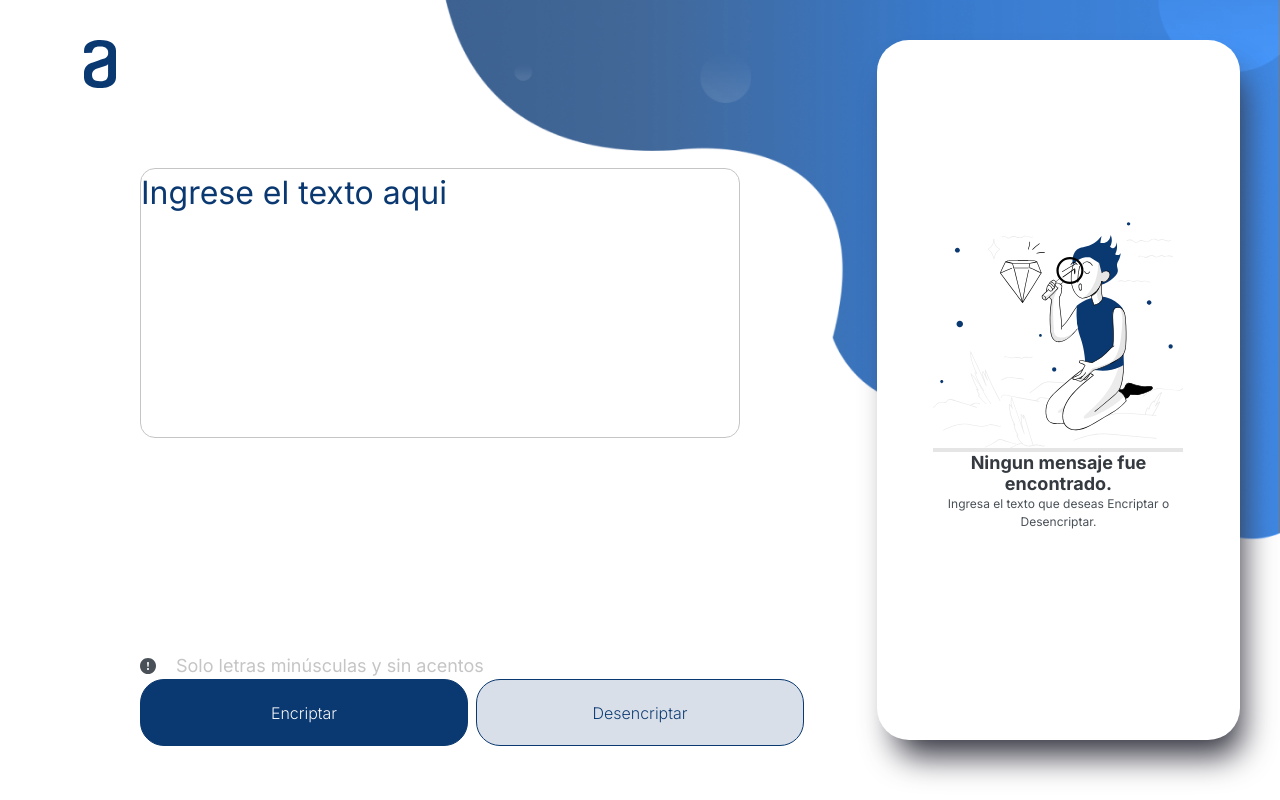
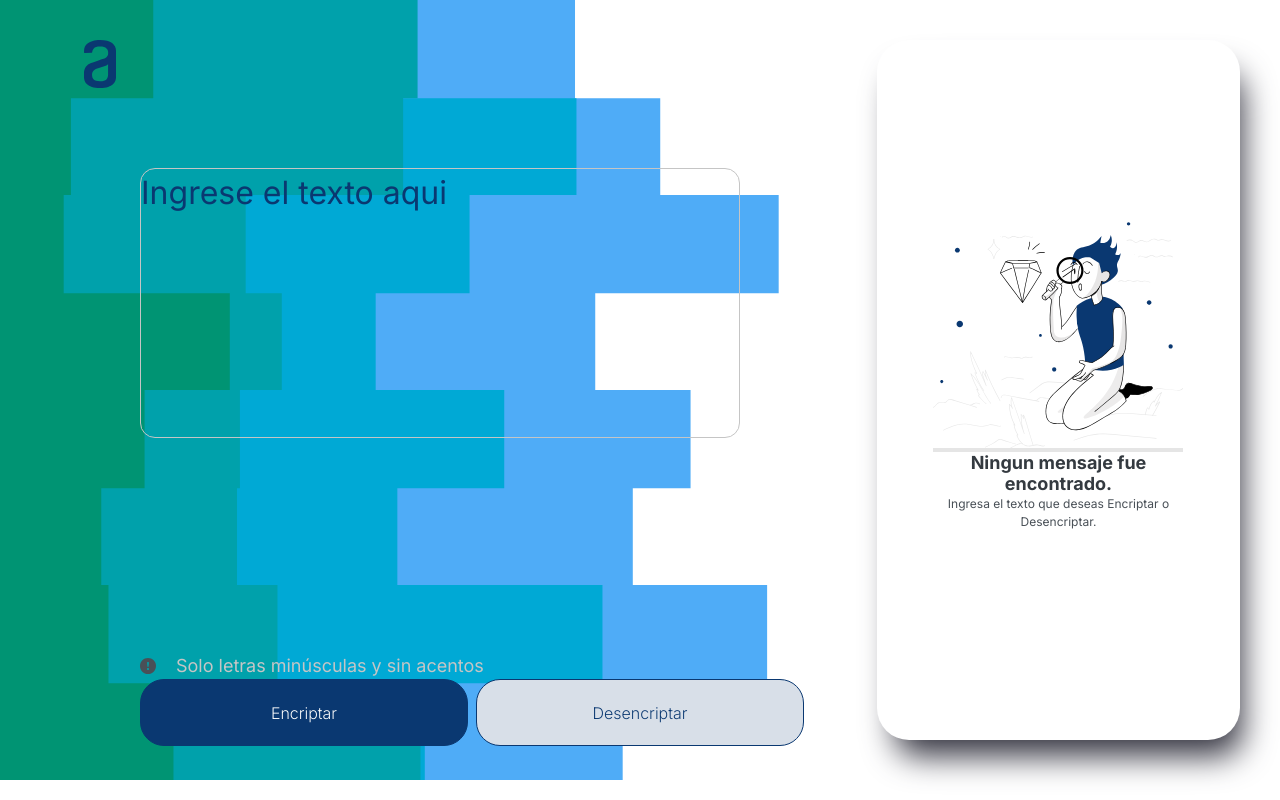
Before and after one commit to FFlores0914/Encriptador, a plain HTML site: page index.html in a window 1280 px wide. Shown: the top 800 px of the page. Drawn offline with Linux system fonts and the light colour scheme.

Commit message:
Se cambio el fondo de pantalla

```diff
--- a/style.css
+++ b/style.css
@@ -25,6 +25,7 @@ img{
 .imagen_logo{
     position: absolute ;
     margin: 40px 0px 0px 40px;
+    background: transparent;
 }
 
 .logo{
@@ -32,13 +33,14 @@ img{
     align-items: flex-start;
     width: 120px;
     height: 48px;
+    background: transparent;
 }
 
 
 .cajon-general{
     display: flex;
     flex-direction: row;
-    background: url(./imagenes/portada.png) no-repeat;
+    background: url(./imagenes/layered-steps-haikei.svg) no-repeat;
     background-size: cover;
     background-position: center;
 }
@@ -77,6 +79,9 @@ img{
 
 }
 
+.img-aviso{
+    background: transparent;
+}
 .texto-aviso{
     width: 100%;
     font-style: normal;
@@ -185,6 +190,7 @@ footer {
     height: 5px;
     font-size: 20px;
     font-weight: 700;
+    background: transparent;
  }
 
 .logo-redes:hover{
@@ -266,7 +272,7 @@ footer {
      }
      .footer{
         display: flex;
-        flex-direction: column; /* Cambia la dirección a columna */
+        flex-direction: column;
         align-items: center;
      }
      .logo-redes{
```
Also changed, not shown: imagenes/layered-steps-haikei.svg (added), imagenes/morado.svg (added).
